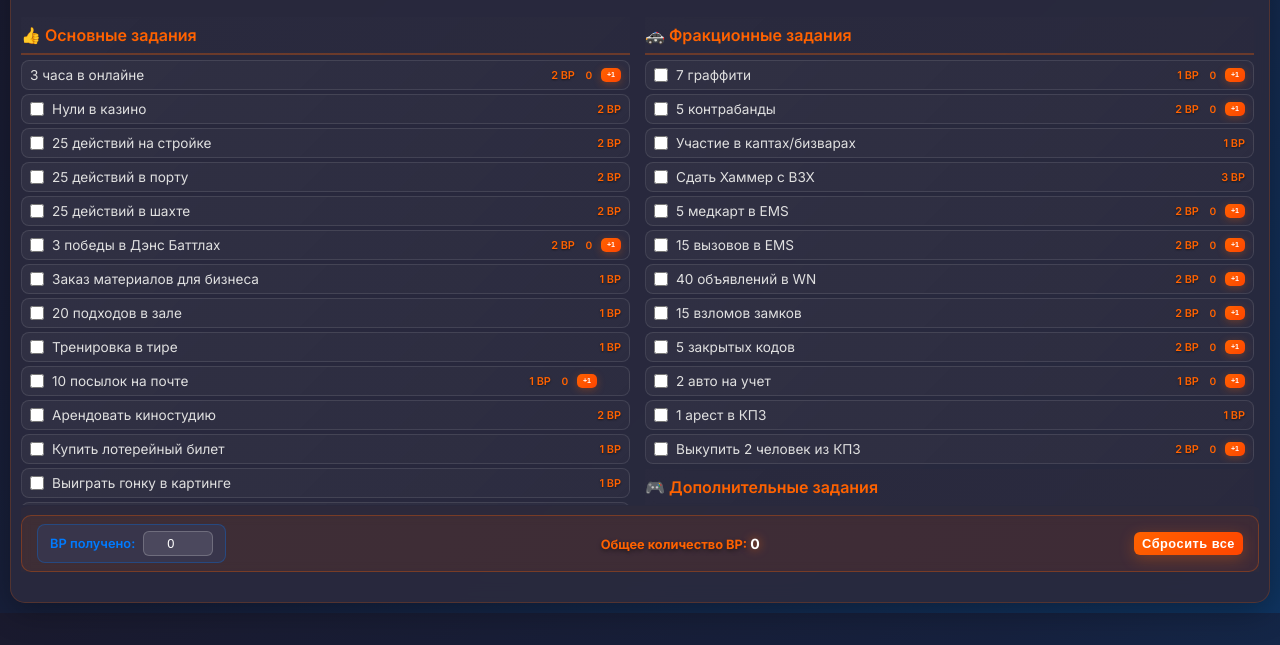
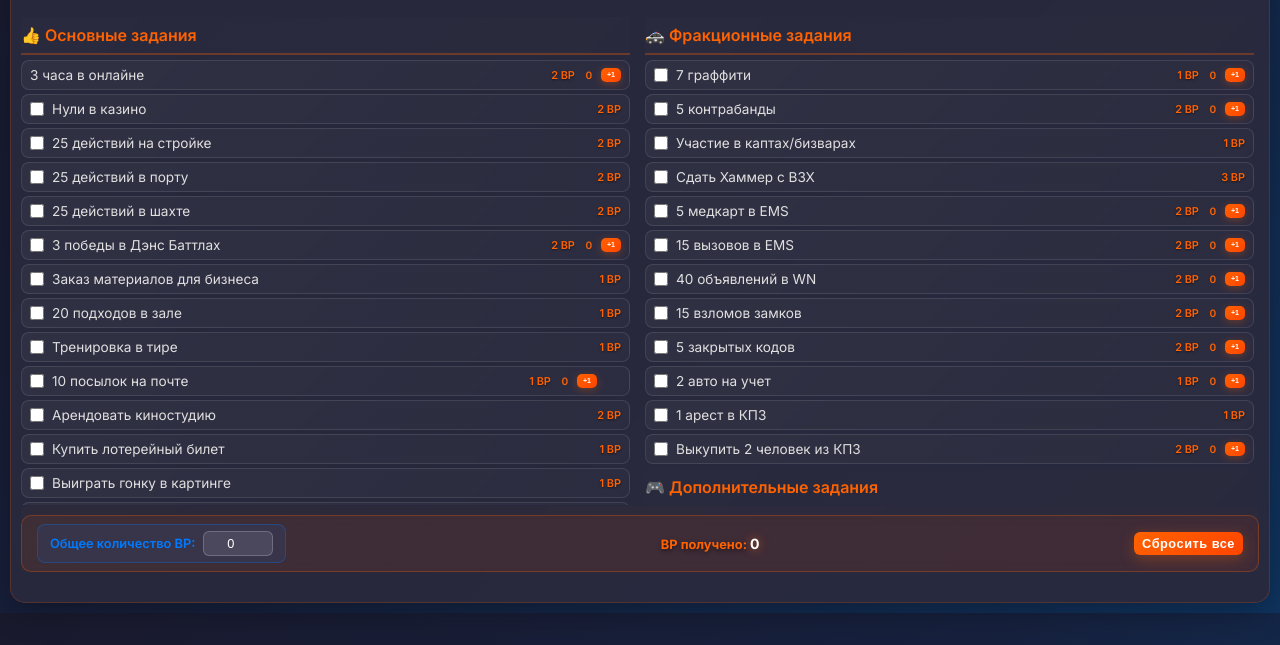
Before and after one commit to Vupsen2k/farm-bp-gta5rp.github.io, a plain HTML site: page index.html in a window 1280 px wide. Shown: the part 155-800 px from the top of the page. Drawn offline with Linux system fonts and the light colour scheme.

Commit message:
Update index.html

```diff
--- a/index.html
+++ b/index.html
@@ -683,11 +683,11 @@
 
 				<div class="summary-container">
 					<div class="dp-counter">
-						<label for="dpInput">BP получено:</label>
+						<label for="dpInput">Общее количество BP: </label>
 						<input type="number" id="dpInput" value="0" min="0" />
 					</div>
 					<div class="summary">
-						Общее количество BP: <span id="totalBP">0</span>
+						BP получено: <span id="totalBP">0</span>
 					</div>
 					<button id="resetBtn">Сбросить все</button>
 				</div>
```
